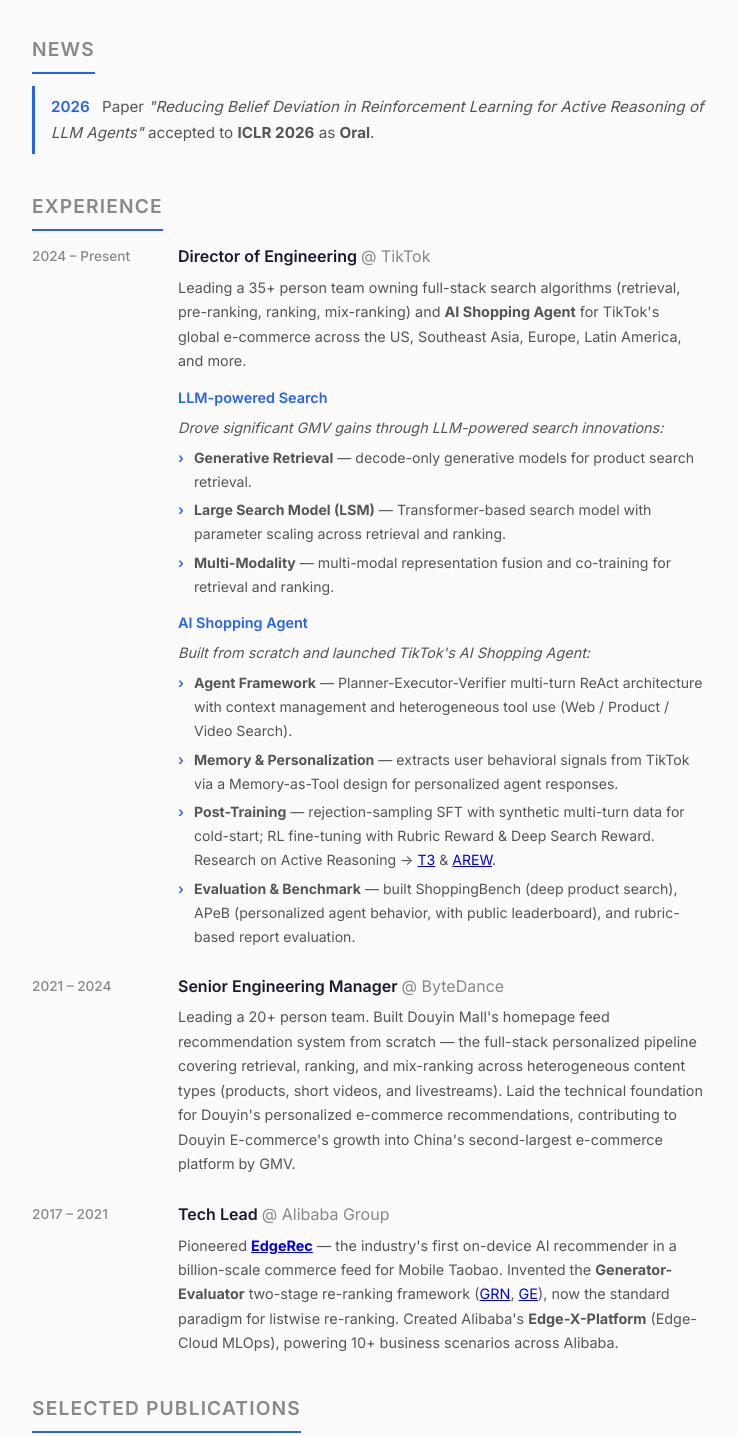
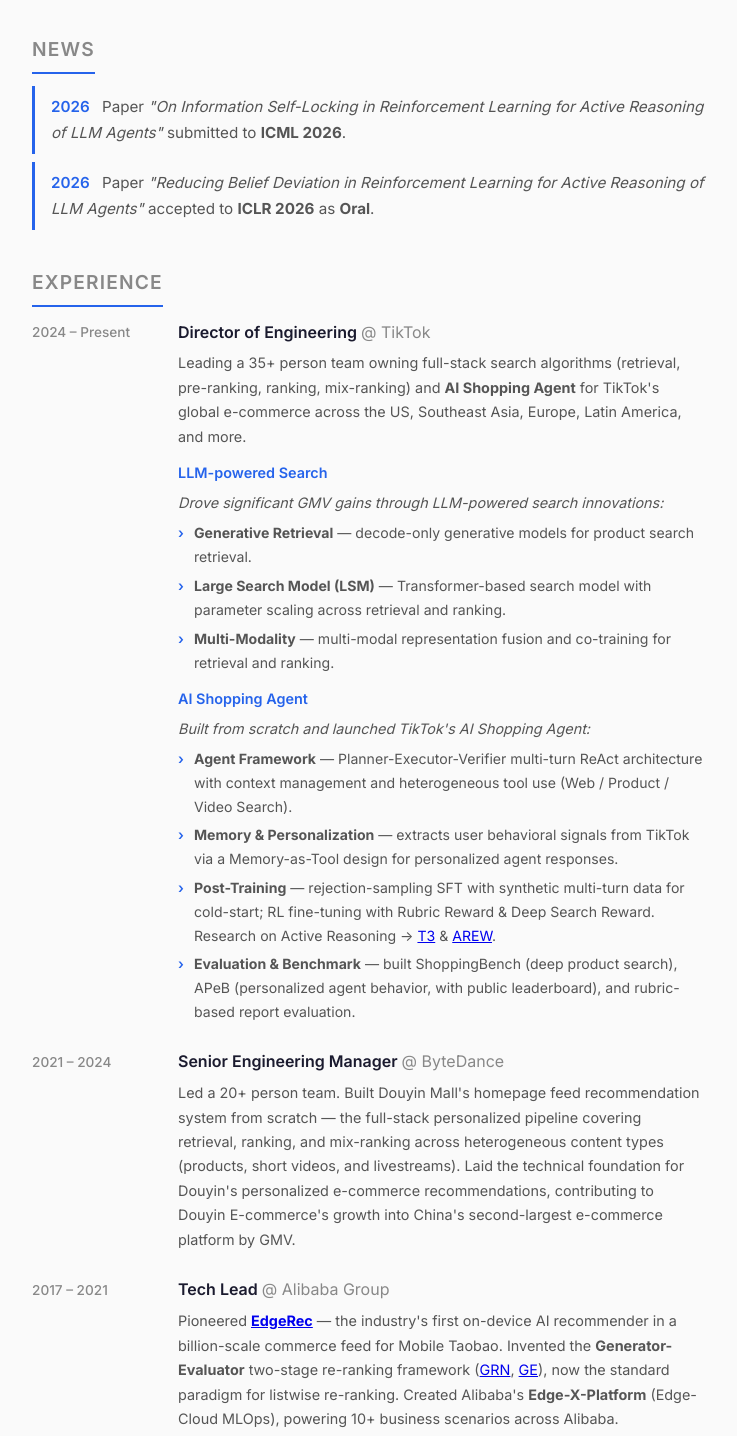
Before and after one commit to gy910210/gongyu_homepage, a website: page index.html in a window 1280 px wide. Shown: the part 498-1934 px from the top of the page, without its empty margins (272-1009 px from the left). Drawn offline with Linux system fonts and the light colour scheme.

```diff
--- a/index.html
+++ b/index.html
@@ -3,8 +3,8 @@
 <head>
   <meta charset="UTF-8">
   <meta name="viewport" content="width=device-width, initial-scale=1.0">
-  <title>Yu Gong - Director of Engineering @ TikTok | AI Search & Recommender Systems</title>
-  <meta name="description" content="Yu Gong - Director of Engineering at TikTok, building AI Search and large-scale recommender systems. SIGIR Best Paper Award recipient.">
+  <title>Yu Gong - Director of Engineering @ TikTok | AI Search | LLM Agents | Recommender Systems</title>
+  <meta name="description" content="Yu Gong - Director of Engineering at TikTok, leading AI Search and AI Shopping Agent for global e-commerce. SIGIR 2017 Best Paper Honorable Mention, ICLR 2026 Oral.">
   <link rel="preconnect" href="https://fonts.googleapis.com">
   <link rel="preconnect" href="https://fonts.gstatic.com" crossorigin>
   <link href="https://fonts.googleapis.com/css2?family=Inter:wght@400;500;600;700&display=swap" rel="stylesheet">
@@ -49,6 +49,10 @@
     <section class="section">
       <h2>News</h2>
       <ul class="news-list">
+        <li>
+          <span class="news-date">2026</span>
+          Paper <em>"On Information Self-Locking in Reinforcement Learning for Active Reasoning of LLM Agents"</em> submitted to <strong>ICML 2026</strong>.
+        </li>
         <li>
           <span class="news-date">2026</span>
           Paper <em>"Reducing Belief Deviation in Reinforcement Learning for Active Reasoning of LLM Agents"</em> accepted to <strong>ICLR 2026</strong> as <strong>Oral</strong>.
@@ -96,7 +100,7 @@
           <div class="timeline-content">
             <h3>Senior Engineering Manager <span class="org">ByteDance</span></h3>
             <p>
-              Leading a 20+ person team. Built Douyin Mall's homepage feed recommendation system from scratch &mdash;
+              Led a 20+ person team. Built Douyin Mall's homepage feed recommendation system from scratch &mdash;
               the full-stack personalized pipeline covering retrieval, ranking, and mix-ranking across heterogeneous
               content types (products, short videos, and livestreams). Laid the technical foundation for Douyin's
               personalized e-commerce recommendations, contributing to Douyin E-commerce's growth into China's
```
